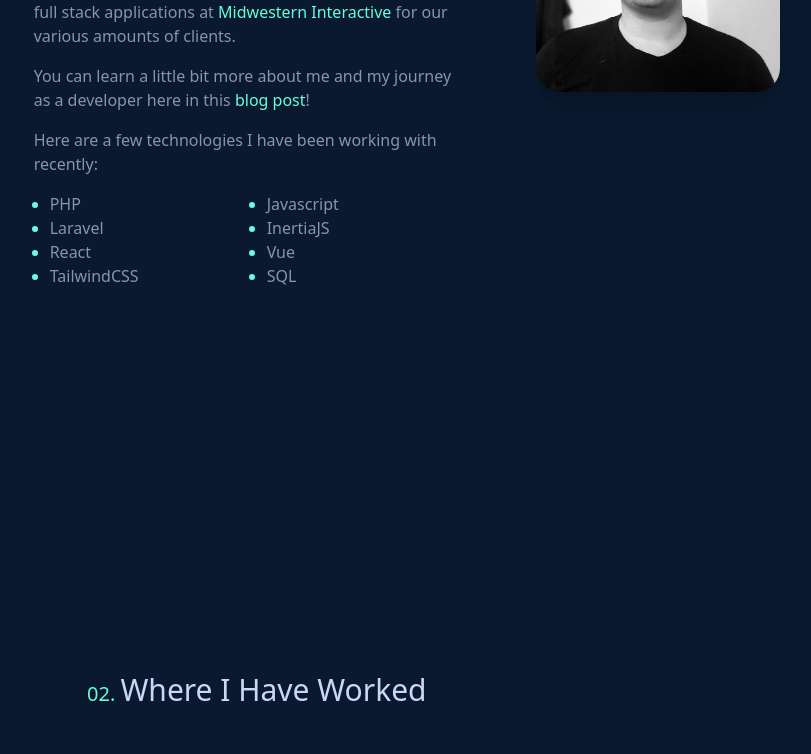
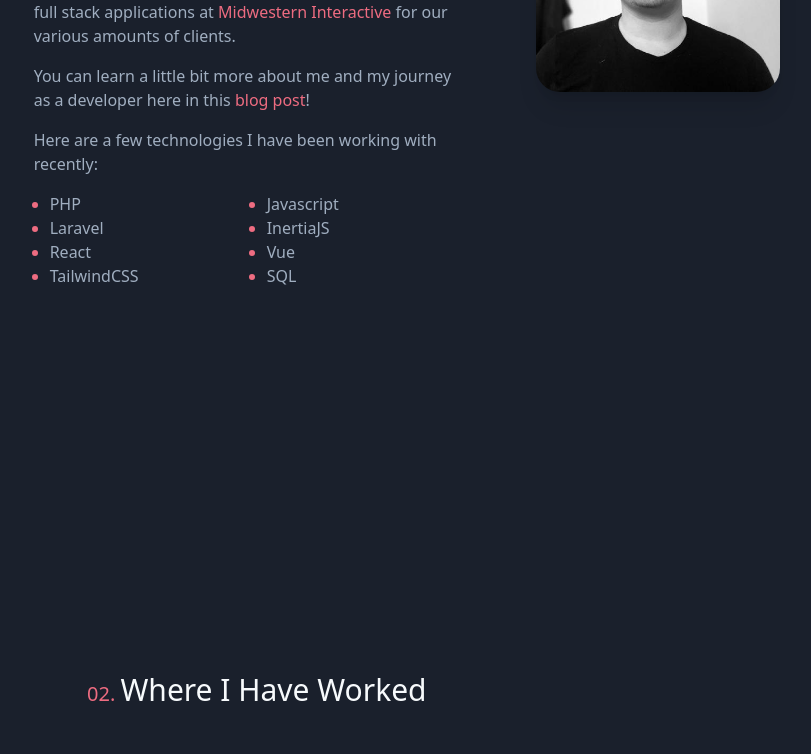
Before and after one commit to rileygrotenhuis/rileygrotenhuis.com, a Next.js app: page / in a window 1280 px wide. Shown: the part 1280-2034 px from the top of the page, without its empty margins (233-1044 px from the left). Built offline with nearby package versions, Linux system fonts and the light colour scheme.

Commit message:
fix: color theme updates

```diff
--- a/tailwind.config.js
+++ b/tailwind.config.js
@@ -14,11 +14,11 @@ module.exports = {
       },
     },
     colors: {
-      primary: '#64FFDA',
-      background: '#0A192F',
-      'background-secondary': '#112240',
-      'text-primary': '#CCD6F6',
-      'text-secondary': '#8893B0',
+      primary: '#EE6C81',
+      background: '#1A202C',
+      'background-secondary': '#2D3748',
+      'text-primary': '#F7FAFC',
+      'text-secondary': '#A0AEC0',
     },
   },
   plugins: [],
```
Also changed, not shown: public/images/blog.svg.
